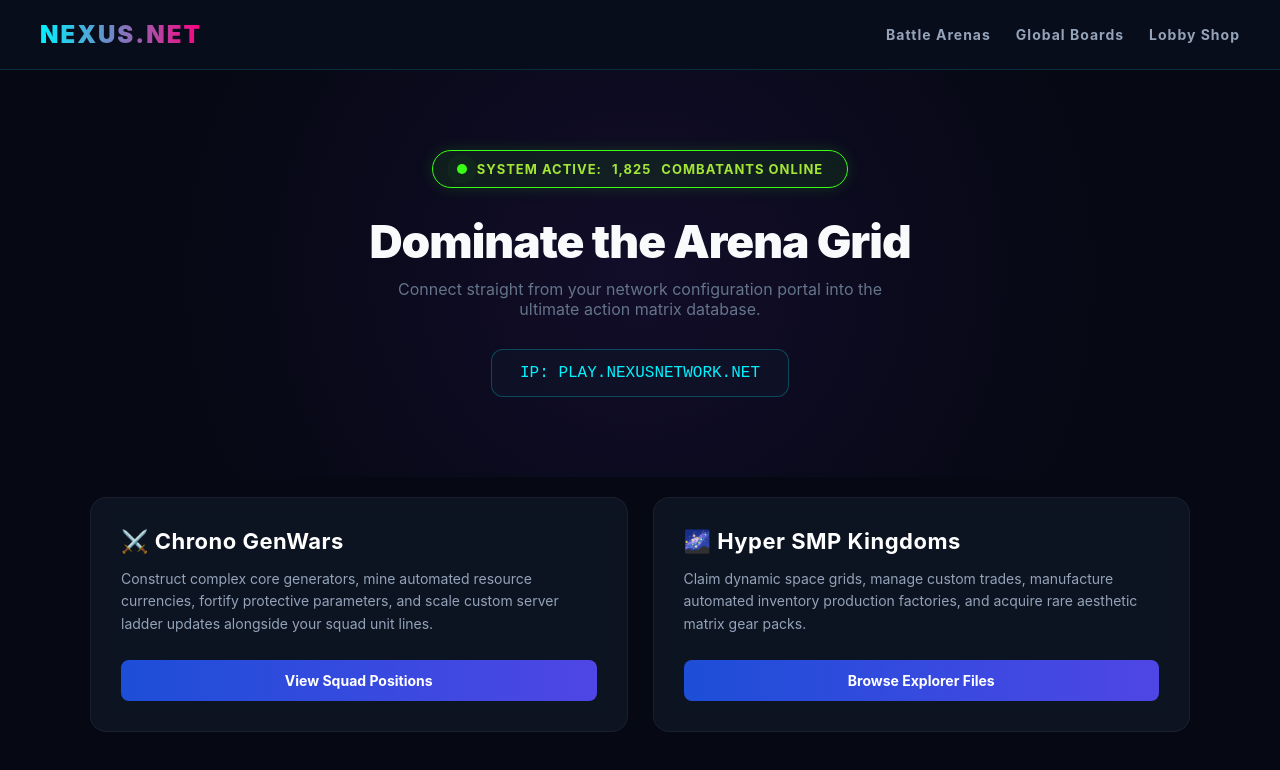
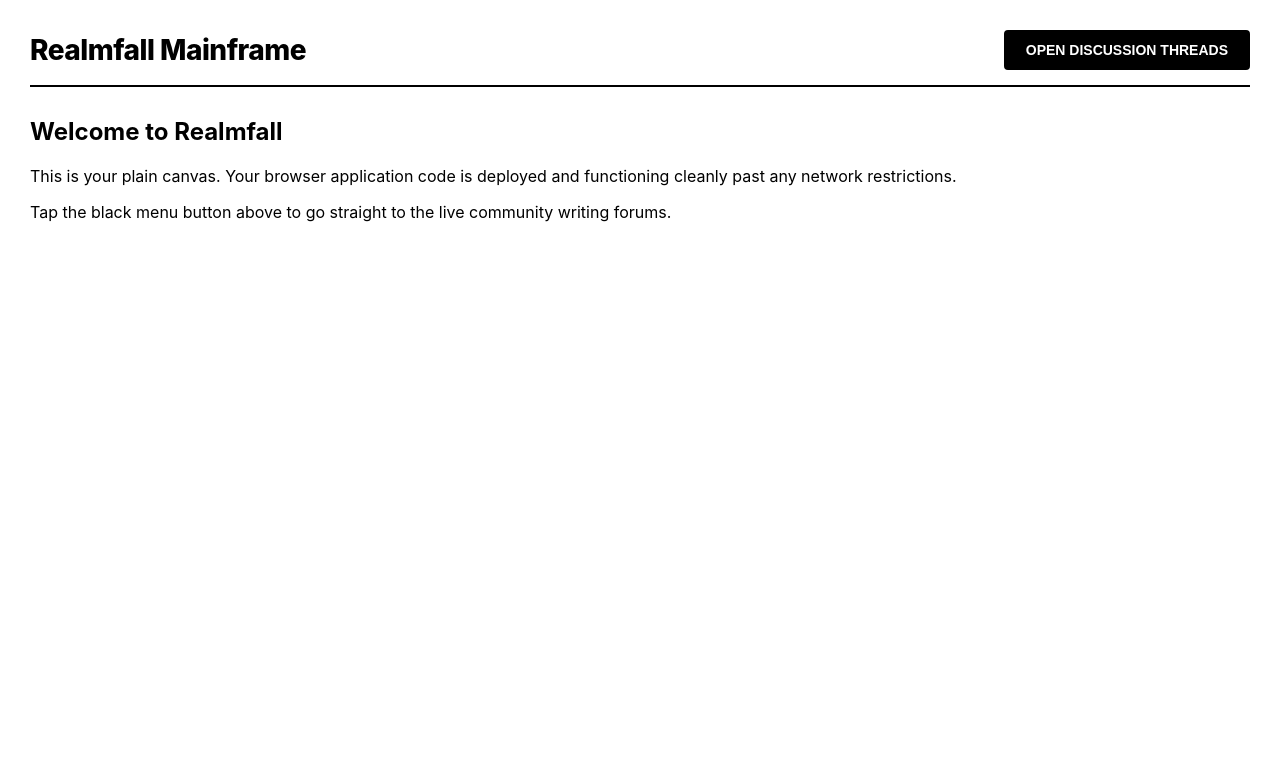
Before and after one commit to OK-OK-game/Realmfall, a plain HTML site: page index.html in a window 1280 px wide. Drawn offline with Linux system fonts and the light colour scheme.

Commit message:
Revamp index.html for Realmfall Game Hub
Updated the title and styling for a minimalist design. Changed background and text colors, and modified header and button styles.

```diff
--- a/index.html
+++ b/index.html
@@ -3,161 +3,249 @@
 <head>
   <meta charset="UTF-8">
   <meta name="viewport" content="width=device-width, initial-scale=1.0">
-  <title>Nexus Gaming Network | Premium PvP Portal</title>
+  <title>Realmfall Game Hub</title>
   <style>
-    /* 🌌 DEEP SPACE GLOW DESIGN PARAMETERS */
-    :root {
-      --space-black: #060813;
-      --card-gray: rgba(17, 24, 39, 0.75);
-      --neon-blue: #00f2ff;
-      --neon-pink: #ff007f;
-      --neon-green: #39ff14;
-      --text-white: #f8fafc;
-      --text-muted: #64748b;
+    /* ▫️ PLAIN WHITE CORE MINIMALIST STYLING */
+    body {
+      background-color: #ffffff;
+      color: #000000;
+      font-family: -apple-system, BlinkMacSystemFont, "Segoe UI", Roboto, sans-serif;
+      margin: 0;
+      padding: 30px;
     }
 
-    body {
-      background-color: var(--space-black);
-      color: var(--text-white);
-      font-family: -apple-system, BlinkMacSystemFont, "Segoe UI", Roboto, sans-serif;
-      margin: 0; padding: 0;
-      overflow-x: hidden;
+    header {
+      display: flex;
+      justify-content: space-between;
+      align-items: center;
+      border-bottom: 2px solid #000000;
+      padding-bottom: 15px;
+      margin-bottom: 30px;
     }
 
-    /* 🛸 GLOWING HEADER NAVIGATION PLATFORM */
-    header {
-      background: rgba(10, 15, 30, 0.85);
-      backdrop-filter: blur(12px);
-      padding: 20px 40px;
-      display: flex; justify-content: space-between; align-items: center;
-      border-bottom: 1px solid rgba(0, 242, 255, 0.15);
-      position: sticky; top: 0; z-index: 100;
-    }
-    .brand-logo {
-      font-size: 24px; font-weight: 900;
-      background: linear-gradient(90deg, var(--neon-blue), var(--neon-pink));
-      -webkit-background-clip: text; -webkit-text-fill-color: transparent;
-      letter-spacing: 2px;
-    }
-    .nav-menu { display: flex; gap: 25px; }
-    .nav-menu a {
-      color: #94a3b8; text-decoration: none; font-weight: bold;
-      font-size: 14px; letter-spacing: 1px; transition: 0.3s;
-    }
-    .nav-menu a:hover { color: var(--neon-blue); text-shadow: 0 0 8px var(--neon-blue); }
-
-    /* ⚡ CYBERPUNK HERO DISPLAY CORNER */
-    .hero-panel {
-      text-align: center; padding: 80px 20px;
-      background: radial-gradient(circle at center, rgba(124, 58, 237, 0.1) 0%, transparent 70%);
-      position: relative;
-    }
-    .live-tracker {
-      display: inline-flex; align-items: center; gap: 10px;
-      background: rgba(57, 255, 20, 0.08); border: 1px solid var(--neon-green);
-      color: #a3e635; padding: 10px 24px; border-radius: 30px;
-      font-size: 13px; font-weight: bold; letter-spacing: 1px;
-      box-shadow: 0 0 15px rgba(57, 255, 20, 0.15);
-    }
-    .pulse-core {
-      width: 10px; height: 10px; background: var(--neon-green);
-      border-radius: 50%; animation: radialPulse 2s infinite;
-    }
-    @keyframes radialPulse {
-      0% { box-shadow: 0 0 0 0 rgba(57, 255, 20, 0.7); }
-      70% { box-shadow: 0 0 0 10px rgba(57, 255, 20, 0); }
-      100% { box-shadow: 0 0 0 0 rgba(57, 255, 20, 0); }
+    h1 {
+      margin: 0;
+      font-size: 28px;
+      font-weight: 800;
+      letter-spacing: -0.5px;
     }
 
-    h1 { font-size: 46px; font-weight: 900; margin: 25px 0 10px 0; letter-spacing: -1px; }
-    .subtitle { color: var(--text-muted); font-size: 16px; max-width: 500px; margin: 0 auto 30px auto; }
+    .interface-btn {
+      background: #000000;
+      color: #ffffff;
+      border: 2px solid #000000;
+      padding: 10px 20px;
+      font-weight: bold;
+      font-size: 14px;
+      cursor: pointer;
+      border-radius: 4px;
+      text-transform: uppercase;
+    }
 
-    /* 🏷️ SERVER CONNECTION CONTAINER TERMINAL */
-    .ip-plate {
-      background: rgba(15, 23, 42, 0.6); padding: 14px 28px;
-      border-radius: 12px; font-family: monospace; color: var(--neon-blue);
-      border: 1px solid rgba(0, 242, 255, 0.25); display: inline-block;
-      font-size: 16px; cursor: pointer; transition: 0.3s;
+    .interface-btn:hover {
+      background: #ffffff;
+      color: #000000;
     }
-    .ip-plate:hover { background: rgba(0, 242, 255, 0.08); box-shadow: 0 0 20px rgba(0, 242, 255, 0.2); }
 
-    /* 📊 PROFESSIONAL ARCADES GRID PROFILE */
-    .dashboard-grid {
-      display: grid; grid-template-columns: repeat(auto-fit, minmax(300px, 1fr));
-      gap: 25px; max-width: 1100px; margin: 20px auto 60px auto; padding: 0 20px;
+    /* 📑 INTERFACE TAB LAYER STATES */
+    .tab-view {
+      display: block;
     }
-    .arcade-card {
-      background: var(--card-gray); border-radius: 16px; padding: 30px;
-      border: 1px solid rgba(255, 255, 255, 0.05); backdrop-filter: blur(10px);
-      transition: all 0.3s cubic-bezier(0.16, 1, 0.3, 1);
+
+    .hidden {
+      display: none !important;
     }
-    .arcade-card:hover {
-      transform: translateY(-5px);
-      border-color: var(--neon-pink);
-      box-shadow: 0 10px 30px rgba(255, 0, 127, 0.1);
+
+    /* 💬 FORUM THREAD DISCUSSIONS DESIGN */
+    .thread-box {
+      max-width: 600px;
+      margin-top: 20px;
     }
-    .arcade-card h3 { margin: 0 0 12px 0; font-size: 22px; color: #fff; letter-spacing: 0.5px; }
-    .arcade-card p { color: #94a3b8; font-size: 14px; line-height: 1.6; margin-bottom: 25px; }
 
-    .action-link {
-      display: block; text-align: center; background: linear-gradient(90deg, #1d4ed8, #4f46e5);
-      color: #fff; padding: 12px; border-radius: 8px; text-decoration: none;
-      font-weight: bold; font-size: 14px; transition: 0.3s;
+    .form-group {
+      margin-bottom: 15px;
     }
-    .action-link:hover { background: linear-gradient(90deg, #2563eb, #6366f1); box-shadow: 0 4px 15px rgba(37, 99, 235, 0.4); }
+
+    label {
+      display: block;
+      font-weight: bold;
+      margin-bottom: 5px;
+      font-size: 14px;
+    }
+
+    input[type="text"], textarea {
+      width: 100%;
+      padding: 10px;
+      border: 2px solid #000000;
+      border-radius: 4px;
+      font-size: 15px;
+      box-sizing: border-box;
+      font-family: inherit;
+    }
+
+    textarea {
+      height: 80px;
+      resize: vertical;
+    }
+
+    .comment-list {
+      margin-top: 30px;
+      border-top: 1px dashed #000000;
+      padding-top: 20px;
+    }
+
+    .single-comment {
+      background: #f9f9f9;
+      border: 1px solid #000000;
+      padding: 15px;
+      margin-bottom: 15px;
+      border-radius: 4px;
+    }
+
+    .comment-header {
+      display: flex;
+      justify-content: space-between;
+      font-size: 13px;
+      font-weight: bold;
+      color: #555555;
+      margin-bottom: 8px;
+    }
+
+    .comment-body {
+      font-size: 15px;
+      line-height: 1.4;
+      white-space: pre-wrap;
+    }
   </style>
 </head>
 <body>
 
-  <!-- Navigation Frame -->
+  <!-- Main Application Header Wireframe -->
   <header>
-    <div class="brand-logo">NEXUS.NET</div>
-    <div class="nav-menu">
-      <a href="#modes">Battle Arenas</a>
-      <a href="#stats">Global Boards</a>
-      <a href="#store">Lobby Shop</a>
-    </div>
+    <h1 id="pageTitle">Realmfall Mainframe</h1>
+    <!-- The Interface Action Switch Button -->
+    <button id="toggleBtn" class="interface-btn" onclick="switchInterface()">Open Discussion Threads</button>
   </header>
 
-  <!-- Interactive Network Display Screen -->
-  <div class="hero-panel">
-    <div class="live-tracker">
-      <span class="pulse-core"></span> SYSTEM ACTIVE: <span id="playerCount">1,840</span> COMBATANTS ONLINE
-    </div>
-    <h1>Dominate the Arena Grid</h1>
-    <p class="subtitle">Connect straight from your network configuration portal into the ultimate action matrix database.</p>
-
-    <!-- Tap to Copy Option Block -->
-    <div class="ip-plate" onclick="copyServerIP()">IP: PLAY.NEXUSNETWORK.NET</div>
+  <!-- INTERFACE PANEL 1: PLAIN WHITE GAME LANDING SCREEN -->
+  <div id="gameView" class="tab-view">
+    <h2>Welcome to Realmfall</h2>
+    <p>This is your plain canvas. Your browser application code is deployed and functioning cleanly past any network restrictions.</p>
+    <p>Tap the black menu button above to go straight to the live community writing forums.</p>
   </div>
 
-  <!-- Arena Module List -->
-  <div id="modes" class="dashboard-grid">
-    <div class="arcade-card">
-      <h3>⚔️ Chrono GenWars</h3>
-      <p>Construct complex core generators, mine automated resource currencies, fortify protective parameters, and scale custom server ladder updates alongside your squad unit lines.</p>
-      <a href="#" class="action-link">View Squad Positions</a>
+  <!-- INTERFACE PANEL 2: CUSTOM WRITING THREAD POSTS -->
+  <div id="threadView" class="tab-view hidden">
+    <h2>Community Comment Thread</h2>
+    <p>Anyone running this app on this device can leave feedback, review script ideas, or post profile statistics below.</p>
+
+    <div class="thread-box">
+      <!-- User Data Collection Fields -->
+      <div class="form-group">
+        <label for="username">Player Alias:</label>
+        <input type="text" id="username" placeholder="Type your gamertag...">
+      </div>
+
+      <div class="form-group">
+        <label for="commentText">Message Thread:</label>
+        <textarea id="commentText" placeholder="Write your commentary update here..."></textarea>
+      </div>
+
+      <button class="interface-btn" onclick="postComment()">Submit Comment</button>
     </div>
 
-    <div class="arcade-card">
-      <h3>🌌 Hyper SMP Kingdoms</h3>
-      <p>Claim dynamic space grids, manage custom trades, manufacture automated inventory production factories, and acquire rare aesthetic matrix gear packs.</p>
-      <a href="#" class="action-link">Browse Explorer Files</a>
+    <!-- Active Stream Feed Log Containers -->
+    <div class="comment-list" id="commentFeed">
+      <!-- New dynamic data rows insert right here via the js processor loop -->
     </div>
   </div>
 
   <script>
-    // 🕹️ LIVE REFRESH LOOP: Randomly changes online count to simulate real gaming network tracking
-    setInterval(() => {
-      const baseCount = 1800;
-      const variation = Math.floor(Math.random() * 60);
-      document.getElementById('playerCount').innerText = (baseCount + variation).toLocaleString();
-    }, 4000);
+    // 🎛️ LAYER INTERFACE CONTROLLER: Smoothly swaps page sections on screen
+    function switchInterface() {
+      const gameView = document.getElementById('gameView');
+      const threadView = document.getElementById('threadView');
+      const toggleBtn = document.getElementById('toggleBtn');
+      const pageTitle = document.getElementById('pageTitle');
 
-    // 📋 UTILITY: Quick tap notification profile to alert copy action success
-    function copyServerIP() {
-      navigator.clipboard.writeText("play.nexusnetwork.net");
-      alert("Server IP address copied into memory buffer! Ready for login console deployment.");
+      if (threadView.classList.contains('hidden')) {
+        // Switch into the thread channel view
+        gameView.classList.add('hidden');
+        threadView.classList.remove('hidden');
+        toggleBtn.innerText = "Back to Mainframe";
+        pageTitle.innerText = "Realmfall Forums";
+        loadSavedComments(); // Read old entries from database
+      } else {
+        // Bounce back to the clean home screen view
+        threadView.classList.add('hidden');
+        gameView.classList.remove('hidden');
+        toggleBtn.innerText = "Open Discussion Threads";
+        pageTitle.innerText = "Realmfall Mainframe";
+      }
+    }
+
+    // 💾 LOCAL DATABASE PIPELINE: Saves data straight to browser engine arrays
+    function postComment() {
+      const nameInput = document.getElementById('username').value.trim();
+      const textInput = document.getElementById('commentText').value.trim();
+
+      if (!nameInput || !textInput) {
+        alert("Please fill out both blocks before submitting!");
+        return;
+      }
+
+      // Format custom message row structure
+      const newComment = {
+        user: nameInput,
+        body: textInput,
+        timestamp: new Date().toLocaleTimeString([], { hour: '2-digit', minute: '2-digit' })
+      };
+
+      // Extract existing database profile records or build empty map arrays
+      let databaseFeed = JSON.parse(localStorage.getItem('realmfall_threads')) || [];
+      databaseFeed.unshift(newComment); // Drop latest text line to top of index
+
+      // Push memory variables into device browser logs
+      localStorage.setItem('realmfall_threads', JSON.stringify(databaseFeed));
+
+      // Reset text inputs and trigger canvas rerender
+      document.getElementById('username').value = '';
+      document.getElementById('commentText').value = '';
+      renderComments(databaseFeed);
+    }
+
+    // 🔄 RENDER INTERFACE MECHANICS: Prints text arrays into structural layout fields
+    function renderComments(commentsArray) {
+      const container = document.getElementById('commentFeed');
+      container.innerHTML = ''; // Wipe outdated layout lists
+
+      if (commentsArray.length === 0) {
+        container.innerHTML = '<p style="color:#555; font-style:italic;">No comments posted inside this thread node yet. Be the first!</p>';
+        return;
+      }
+
+      commentsArray.forEach(item => {
+        const commentRow = document.createElement('div');
+        commentRow.className = 'single-comment';
+        commentRow.innerHTML = `
+          <div class="comment-header">
+            <span>👤 ${escapeHTML(item.user)}</span>
+            <span>🕒 ${item.timestamp}</span>
+          </div>
+          <div class="comment-body">${escapeHTML(item.body)}</div>
+        `;
+        container.appendChild(commentRow);
+      });
+    }
+
+    function loadSavedComments() {
+      const savedFeed = JSON.parse(localStorage.getItem('realmfall_threads')) || [];
+      renderComments(savedFeed);
+    }
+
+    // Security processing helper to make sure special characters don't break string displays
+    function escapeHTML(str) {
+      return str.replace(/&/g, "&amp;").replace(/</g, "&lt;").replace(/>/g, "&gt;");
     }
   </script>
 
```
